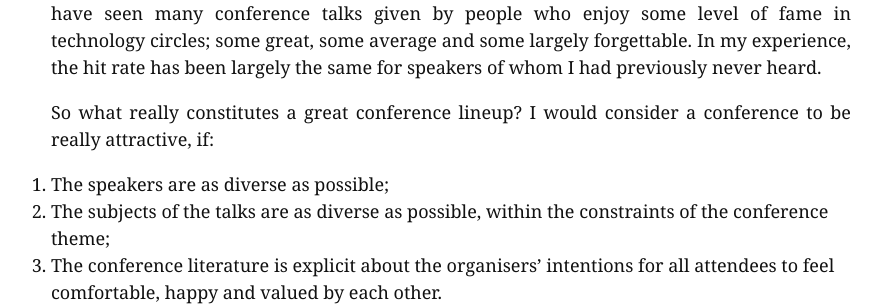
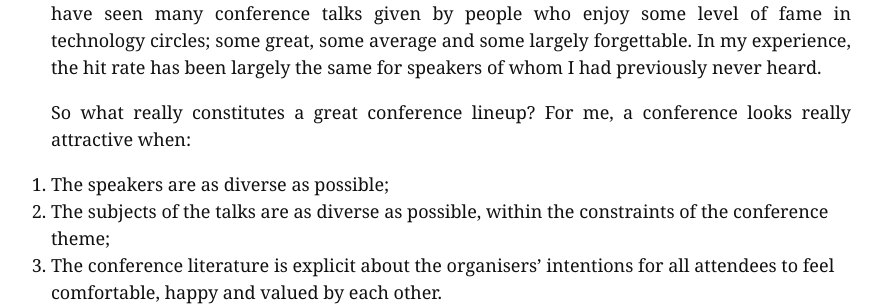
Before and after one commit to joecorcoran/corcoran.online, a Jekyll site: the page built from _posts/2015-08-02-how-we-talk-about-conference-lineups.md, in a window 1280 px wide. Shown: the part 1092-1398 px from the top of the page, without its empty margins (189-1073 px from the left). Built offline with Jekyll 4.4.1, drawn with Linux system fonts in a browser that asks for light colours; Markdown is read by kramdown in place of the engine named in the settings.

```diff
--- a/_posts/2015-08-02-how-we-talk-about-conference-lineups.md
+++ b/_posts/2015-08-02-how-we-talk-about-conference-lineups.md
@@ -46,8 +46,8 @@
 largely forgettable. In my experience, the hit rate has been largely the same for
 speakers of whom I had previously never heard.
 
-So what really constitutes a great conference lineup? I would consider a
-conference to be really attractive, if:
+So what really constitutes a great conference lineup? For me, a conference looks
+really attractive when:
 
 1. The speakers are as diverse as possible;
 1. The subjects of the talks are as diverse as possible, within the constraints of the
```
Also changed, not shown: 2 other files.
